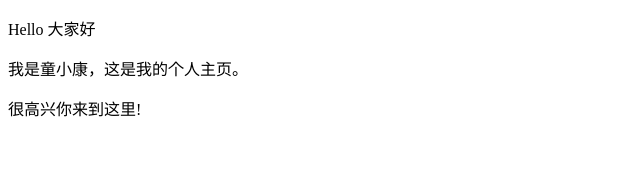
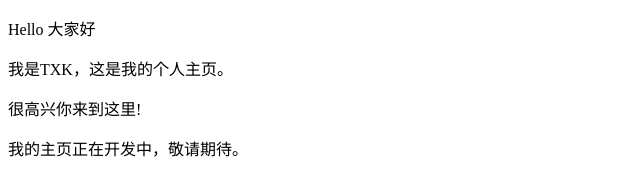
Before and after one commit to TXK7890/TXK7890.github.io, a plain HTML site: page index.html in a window 1280 px wide. Shown: the whole page, without its empty margins (0-640 px from the left). Drawn offline with Linux system fonts and the light colour scheme.

Commit message:
Update index.html

```diff
--- a/index.html
+++ b/index.html
@@ -5,7 +5,8 @@
 </head>
 <body>
   <p>Hello 大家好</p>
-  <p>我是童小康，这是我的个人主页。 </p>
+  <p>我是TXK，这是我的个人主页。 </p>
   <p>很高兴你来到这里!</p>
+  <p>我的主页正在开发中，敬请期待。</p>
 </body>
 </html>
```
